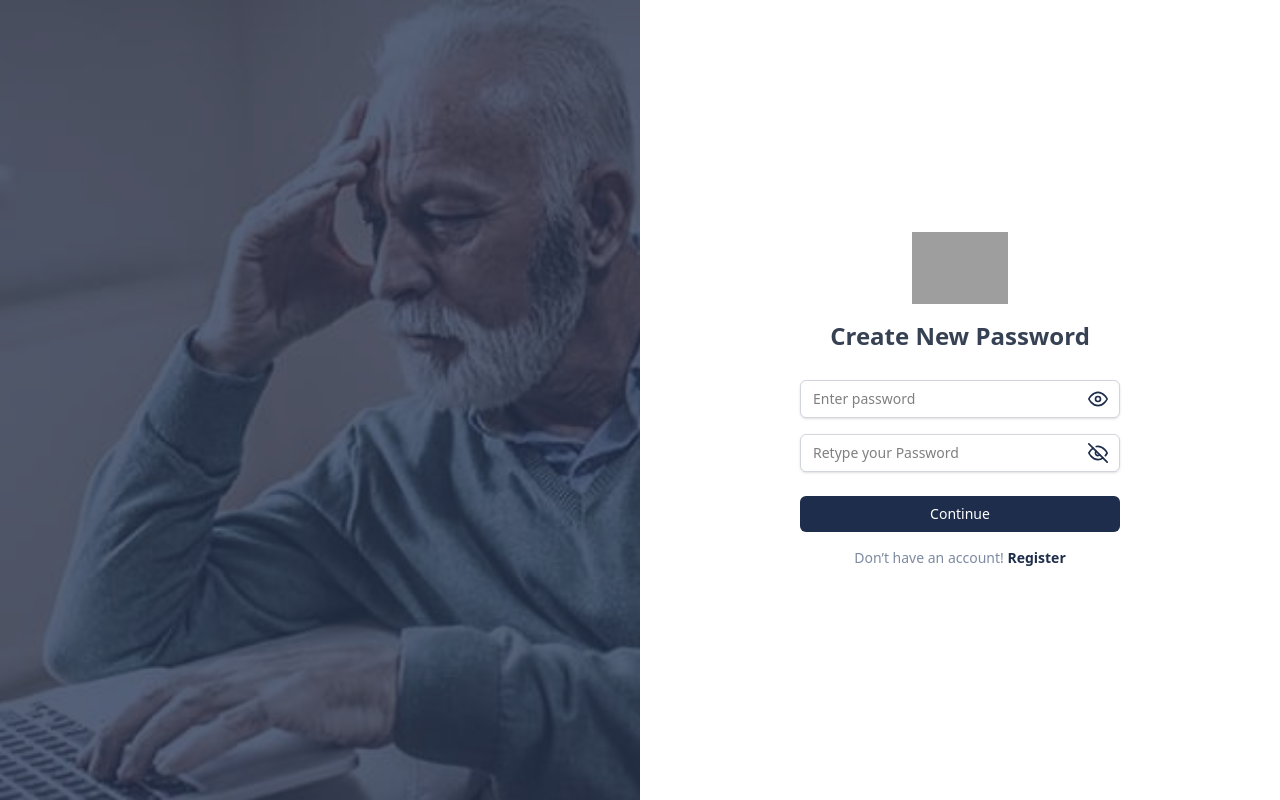
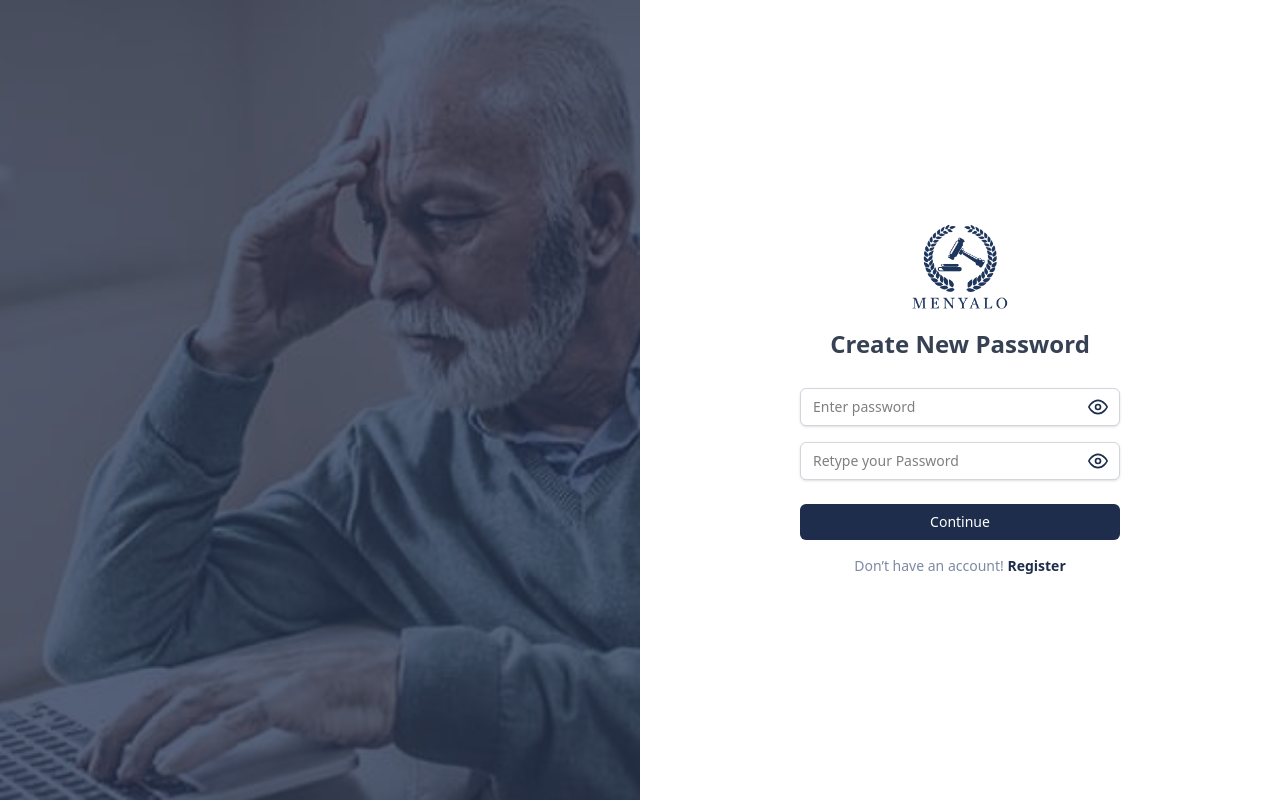
Before and after one commit to Solvit-Africa-Training-Center/menyalo-frontend, a React (Vite) app: page /new-password in a window 1280 px wide. Built offline with nearby package versions, Linux system fonts and the light colour scheme; grey boxes are pictures that could not be loaded; a web font is replaced by a local one.

Commit message:
adding create new password page

```diff
--- a/src/pages/Auth/ForgetPasswordPage.tsx
+++ b/src/pages/Auth/ForgetPasswordPage.tsx
@@ -1,5 +1,5 @@
 import React, { useState } from 'react';
-import logo from '../../assets/LOGO_new.png';
+import logo from '../../assets/Logodark.png';
 import forgetImg from '../../assets/forget.jpg';
 import InPuts from '../../components/InPuts';
 import Button from '../../components/Button';
--- a/src/pages/Auth/LoginPage.tsx
+++ b/src/pages/Auth/LoginPage.tsx
@@ -3,7 +3,7 @@ import InPuts from '../../components/InPuts';
 import { FcGoogle } from 'react-icons/fc';
 import { useState } from 'react';
 import { FiEye, FiEyeOff } from 'react-icons/fi';
-import LOGO_new from '../../assets/LOGO_new.png';
+import LOGO_new from '../../assets/Logodark.png';
 import { useNavigate } from 'react-router-dom';
 import logoA from '../../assets/logoA.jpg';
 
--- a/src/pages/Auth/NewPasswordPage.tsx
+++ b/src/pages/Auth/NewPasswordPage.tsx
@@ -1,5 +1,5 @@
 import React, { useState } from 'react';
-import logo from '../../assets/LOGO_new.png';
+import logo from '../../assets/Logodark.png';
 import bgImg from '../../assets/forget.jpg';
 import InPuts from '../../components/InPuts';
 import Button from '../../components/Button';
@@ -44,7 +44,9 @@ export default function NewPasswordPage() {
         <img src={logo} alt="Logo" className="w-24 h-auto mb-4" />
         <h2 className="text-2xl font-bold text-gray-700 mb-6 text-center">Create New Password</h2>
         <form className="w-full max-w-xs mx-auto" onSubmit={handleSubmit}>
-          <div className="mb-4 relative">
+          {/* Password Field */}
+          <div className="mb-4">
+            <div className="relative">
               <InPuts
                 placeholder="Enter password"
                 name="password"
@@ -52,7 +54,7 @@ export default function NewPasswordPage() {
                 onChange={(e) => setPassword(e.target.value)}
                 className="pr-10"
                 type={showPassword ? 'text' : 'password'}
-              error={errors.password}
+                error={undefined}
               />
               <button
                 type="button"
@@ -64,7 +66,11 @@ export default function NewPasswordPage() {
                 {showPassword ? <FiEyeOff /> : <FiEye />}
               </button>
             </div>
-          <div className="mb-6 relative">
+            {errors.password && <span className="text-red-500 text-sm">{errors.password}</span>}
+          </div>
+          {/* Retype Password Field */}
+          <div className="mb-6">
+            <div className="relative">
               <InPuts
                 placeholder="Retype your Password"
                 name="retypePassword"
@@ -72,7 +78,7 @@ export default function NewPasswordPage() {
                 onChange={(e) => setRetypePassword(e.target.value)}
                 className="pr-10"
                 type={showRetype ? 'text' : 'password'}
-              error={errors.retype}
+                error={undefined}
               />
               <button
                 type="button"
@@ -81,8 +87,10 @@ export default function NewPasswordPage() {
                 tabIndex={-1}
                 aria-label={showRetype ? 'Hide password' : 'Show password'}
               >
-              {showRetype ? <FiEye /> : <FiEyeOff />}
+                {showRetype ? <FiEyeOff /> : <FiEye />}
               </button>
+            </div>
+            {errors.retype && <span className="text-red-500 text-sm">{errors.retype}</span>}
           </div>
           <Button type="submit" className="w-full bg-primary-800 text-white py-2 rounded-md mb-2">
             Continue
--- a/src/pages/Auth/verificationPage.tsx
+++ b/src/pages/Auth/verificationPage.tsx
@@ -1,5 +1,5 @@
 import React, { useState, useRef } from 'react';
-import logo from '../../assets/LOGO_new.png';
+import logo from '../../assets/Logodark.png';
 import verificationBg from '../../assets/forget.jpg';
 import Button from '../../components/Button';
 import { useNavigate } from 'react-router-dom';
```
Lines whose indentation alone changed are shown as unchanged.
